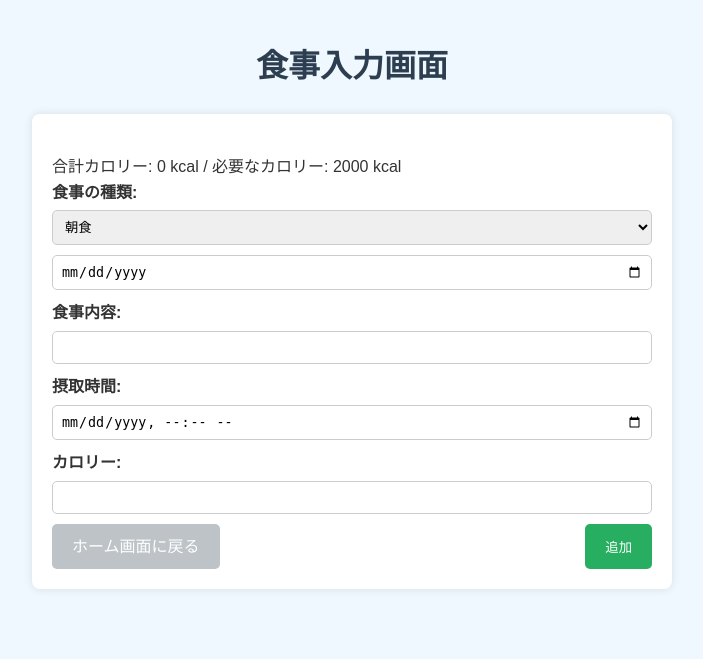
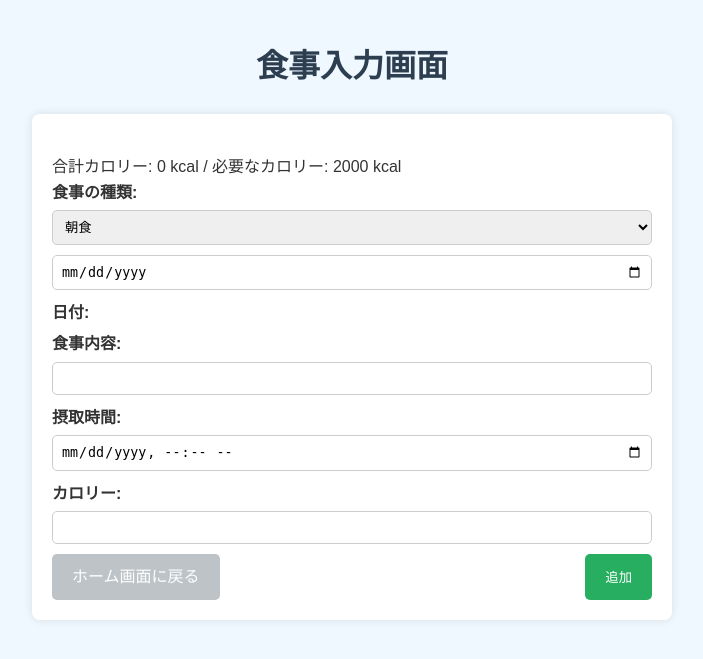
Before and after one commit to i-kunn/magicproject, a Django app: page /accounts/add_meal/ in a window 1280 px wide. Shown: the top 659 px of the page, without its empty margins (288-991 px from the left). Run offline with Django 4.2, Linux system fonts and the light colour scheme; a user stored in the database is signed in; data comes from the database, SQL or seed files in the repository.

Commit message:
Describe your changes

```diff
--- a/magic/accounts/forms.py
+++ b/magic/accounts/forms.py
@@ -88,6 +88,7 @@ class MealForm(forms.ModelForm):
         fields = ['meal_type', 'food_name', 'calories', 'eaten_at']
         widgets = {
             'meal_type': forms.Select(attrs={'title': '食事の種類'}),
+            'date': forms.DateInput(attrs={'type': 'date', 'title': '日付', 'placeholder': '日付を選択'}),
             'food_name': forms.TextInput(attrs={'placeholder': '食べた食品の名前を入力', 'title': '食事内容'}),
             'calories': forms.NumberInput(attrs={'title': 'カロリー', 'placeholder': 'カロリーを入力'}),
             'eaten_at': forms.DateTimeInput(attrs={'type': 'datetime-local', 'title': '摂取時間', 'placeholder': '食べた時間を入力'})
@@ -103,5 +104,7 @@ class MealEditForm(forms.ModelForm):
             'meal_type': '食事の種類',
             'food_name': '食事内容',  # ここでフィールドのラベルを変更
             'calories': 'カロリー',
+            'date': '日付',
+
         }
 FoodFormSet = inlineformset_factory(Meal, Food, fields=('name',), extra=1, can_delete=True)
--- a/magic/accounts/views.py
+++ b/magic/accounts/views.py
@@ -418,6 +418,7 @@ def submit_meal_data(request: HttpRequest) -> HttpResponse:
         try:
             meal = Meal(
                 meal_type=meal_type,
+                date=date,
                 food_name=food_name,
                 calories=calories,
             )
--- a/magic/templates/add_meal.html
+++ b/magic/templates/add_meal.html
@@ -32,6 +32,7 @@
                 <option value="dinner">夕食</option>
            </select>
            <input type="date" id="date" name="date" required>
+            <label for="date">日付:</label>
            <label for="food_name">食事内容:</label>
            <input type="text" id="food_name" name="food_name" required>
            <label for="eaten_at">摂取時間:</label>
--- a/magic/templates/edit_meal.html
+++ b/magic/templates/edit_meal.html
@@ -16,6 +16,7 @@
     <h1>食事の履歴と編集</h1>
     <form method="post" action="{% url 'edit-complete' %}" id="edit-form">
         {% csrf_token %}
+        <p>{{ form.date.label_tag }} {{ form.date }}</p>
         <p>{{ form.meal_type.label_tag }} {{ form.meal_type }}</p>
         <p>{{ form.food_name.label_tag }} {{ form.food_name }}</p>
         <p>{{ form.calories.label_tag }} <input type="number" id="id_calories" name="calories" value="{{ form.calories.value }}" min="0" required></p>
```
